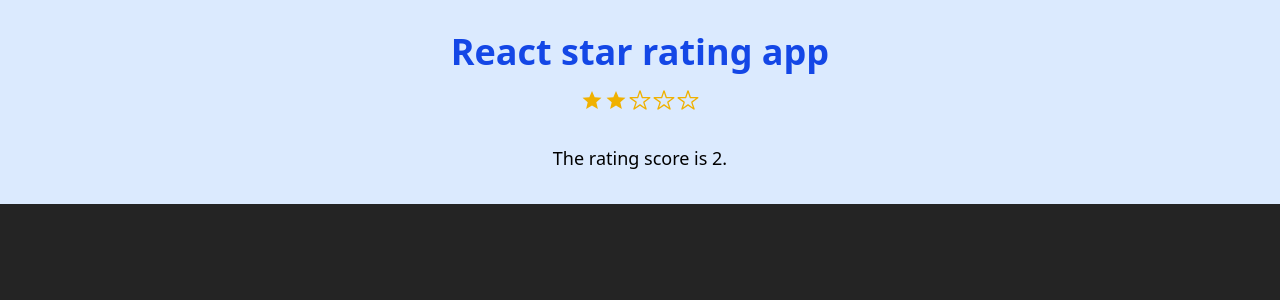
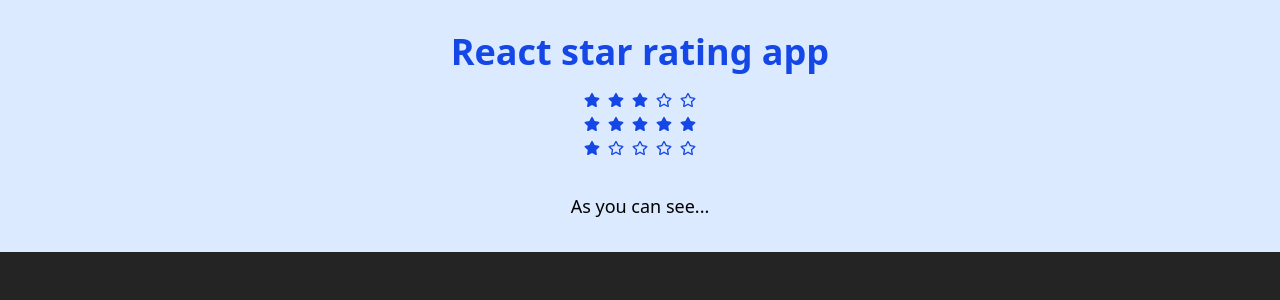
Before and after one commit to robin-artemstein/star-rating-app, a React (Vite) app: page / in a window 1280 px wide. Shown: the top 300 px of the page. Built offline with nearby package versions, Linux system fonts and the light colour scheme.

Commit message:
The first commit on 14th January 2026...

```diff
--- a/src/App.tsx
+++ b/src/App.tsx
@@ -8,7 +8,6 @@ import './App.css'
 function App() {
   // This is just a demo state to hold the star rating number (1 to 5)
   // In a real app, this could come from props, API, or user input
-  const starRateNumber = 2// Example: Set to 3 for demo
 
   return (
     // Use Tailwind classes for centering and layout
@@ -19,13 +18,13 @@ function App() {
 
       {/* Use the StarRates component and pass the prop */}
       {/* In layman's terms: This shows the star rating based on the number we pass */}
-      <div className="flex justify-center">
-        <div><StarRates starRateNumber={starRateNumber} /></div>
-      </div>
+      <StarRates starRateNumber={3} />
+      <StarRates starRateNumber={5} />
+      <StarRates starRateNumber={1} />
 
       {/* Optional counter demo from Vite (you can remove this) */}
       <div className="text-center mt-8">
-        <p className="text-lg text-black">The rating score is {starRateNumber}.</p>
+        <p className="text-lg text-black">As you can see...</p>
       </div>
     </div>
   )
--- a/src/StarRates.tsx
+++ b/src/StarRates.tsx
@@ -4,7 +4,7 @@
 // Based on the prop, it fills the leftmost stars with solid stars (<IoMdStar />) and the rest with outline stars (<IoIosStarOutline />).
 // We use a loop with if-else to decide which icon to use for each star, as required (no ternary operators).
 
-import { IoMdStar, IoIosStarOutline } from 'react-icons/io'; // Import the star icons from React Icons.
+import { FaStar, FaRegStar } from "react-icons/fa"; // Import the star icons from React Icons.
 
 // Define the props interface for TypeScript type safety.
 // starRateNumber should be a number between 1 and 5.
@@ -21,10 +21,10 @@ const StarRates: React.FC<StarRatesProps> = ({ starRateNumber }) => {
     // Check if the current star position is less than or equal to the starRateNumber.
     if (i <= starRateNumber) {
       // If yes, add a filled star icon.
-      stars.push(<IoMdStar key={i} className="text-yellow-500 w-6 h-6" />);
+      stars.push(<FaStar key={i} className="text-blue-700 w-6 h-6 p-1" />);
     } else {
       // If not, add an outline star icon.
-      stars.push(<IoIosStarOutline key={i} className="text-yellow-500 w-6 h-6" />);
+      stars.push(<FaRegStar key={i} className="text-blue-700 w-6 h-6 p-1" />);
     }
   }
 
```
